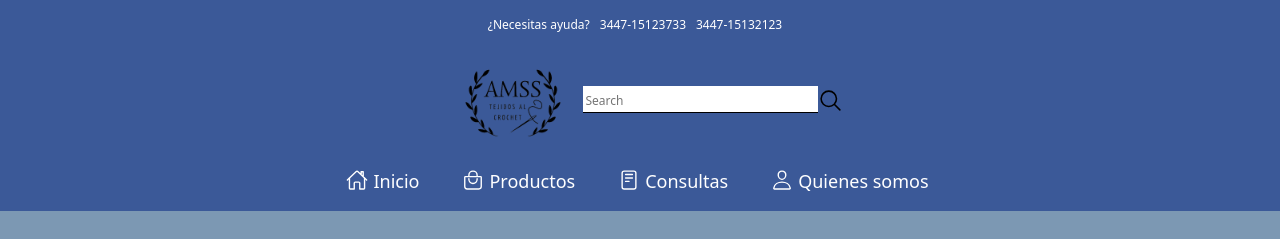
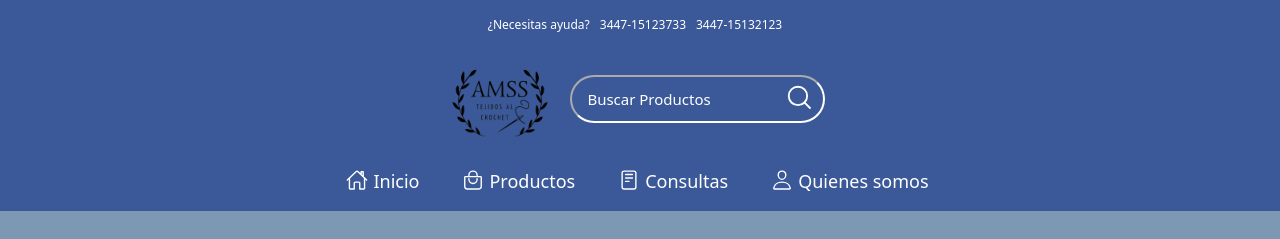
Before and after one commit to CharreunNicolas/proyecto-web, a website: page index.html in a window 1280 px wide. Shown: the top 239 px of the page. Drawn offline with nearby package versions, Linux system fonts and the light colour scheme.

Commit message:
cambios-3

```diff
--- a/index.html
+++ b/index.html
@@ -36,7 +36,7 @@
 
       <div class="container col col-auto col-md contenedor-de-busqueda text-center">
         <a class="navbar-brand" href="index.html"><img class="img-fluid img animate__animated animate__backInDown" id="back" src="img/Logo-nuevo-sinfondo-letranegra.png"></a>
-        <input type="text" class="input-busqueda border-b animate__animated animate__fadeInRight" placeholder="Search"><ion-icon class="icono-lupa animate__animated animate__fadeInRight" name="search-outline"></ion-icon>
+        <input type="text" class="input-busqueda animate__animated animate__fadeInRight" placeholder="Buscar Productos"><ion-icon class="icono-lupa animate__animated animate__fadeInRight" name="search-outline"></ion-icon>
       </div>
 
     <nav class="navbar navbar-expand-lg navbar-light">
--- a/scss/_header.scss
+++ b/scss/_header.scss
@@ -26,9 +26,7 @@
 }
 
 .border-b{
-    background-color: #eee;
-    border: 0px;
-    border-bottom: 1px solid;
+    border-color: white;
 }
 .button-class{
     background-color: #3b5998;
@@ -52,18 +50,27 @@
     }
 }
 .contenedor-de-busqueda{
-
     .input-busqueda{
         margin-bottom: 5px;
         @extend .border-b;
-        background-color: white;
+        border-radius: 25px;
+        background-color: #3b5998;
+        padding: 10px;
+        color: white;
     }
     .icono-lupa{
-        font-size: 25px;
+        font-size: 30px;
         position: relative;
         top: 8px;
+        right: 40px;
+        color: white;
+        border-radius: 25px;
+        background-color: #3b5998;
     }
 }
 .input-busqueda::placeholder{
-    font-size: 12px;
+    font-size: 15px;
+    color: white;
+    text-align: start;
+    padding: 5px;
 }
--- a/scss/_mediodepago.scss
+++ b/scss/_mediodepago.scss
@@ -30,13 +30,7 @@
                 }
         }
 }
-.novedades{
-    font-size: 40px;
-    font-family: "Montserrat", sans-serif;
-    text-align: center;
 
-    margin-bottom: 10px;
-}
 .nuevo-ingreso{
     display: flex;
     justify-content: center;
```
Also changed, not shown: pages/contactos.html (+1 -1 lines), pages/informacion.html (+1 -1 lines), pages/metodos.html (+1 -1 lines), pages/productos.html (+1 -1 lines), css/estilos.css.
